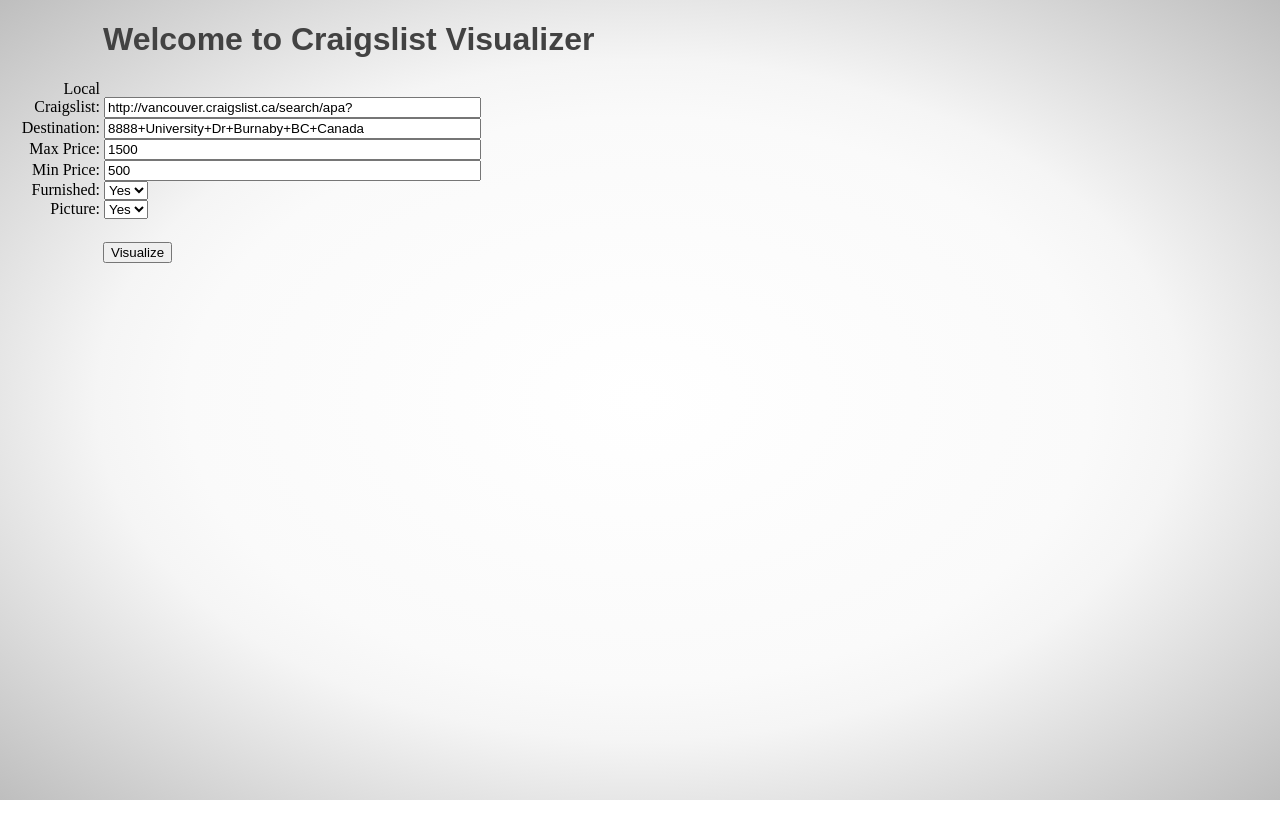
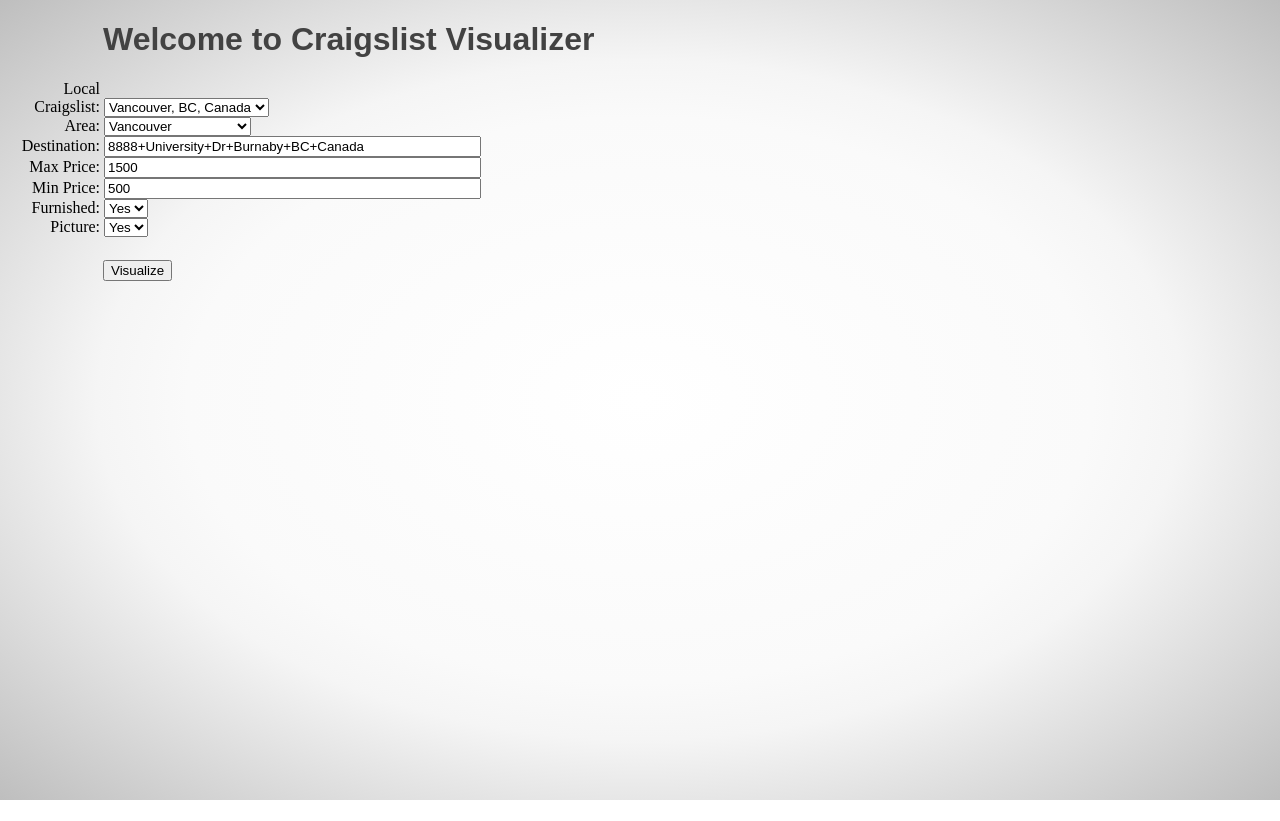
Before and after one commit to udinkar/cv, a browser extension: page index.html in a window 1280 px wide. Both pictures are taken after a click on the button "Visualize". Drawn offline with Linux system fonts and the light colour scheme; no server answers.

Commit message:
Add area parameter and extract links

```diff
--- a/index.html
+++ b/index.html
@@ -10,8 +10,23 @@
 
     <div>
     <label for="localCL">Local Craigslist: </label>
-    <input type="text" id="localCL" value="http://vancouver.craigslist.ca/search/apa?">
+    <select id="localCL">
+    <option value="http://vancouver.craigslist.ca/search/">Vancouver, BC, Canada</option>
+    </select>
     </div>
+
+    <div>
+    <label for="area">Area: </label>
+    <select id="area">
+    <option value="van/apa/">Vancouver</option>
+    <option value="apa/">All Vancouver</option>
+    <option value="bnc/apa/">Burnaby/NewWest</option>
+    <option value="rds/apa/">Delta/Surrey/Langley</option>
+    <option value="nvn/apa/">North Shore</option>
+    <option value="rch/apa/">Richmond</option>
+    <option value="pml/apa/">Tricities/Pitt/Maple</option>
+  	</select>
+  	</div>
 
     <div>
     <label for="destination">Destination: </label>
--- a/visualize.js
+++ b/visualize.js
@@ -1,9 +1,8 @@
 (function(context){
 	var createURL = function() {
 		var URL;
-		// Append allowed URLs to permissions in manifest file
-		// Check the URL here against a pre-defined list
 		URL = document.getElementById("localCL").value;
+		URL = URL + document.getElementById("area").value + "?";
 		if (document.getElementById("pic").value === "yes")
 			URL = URL + "hasPic=1&";
 		if (document.getElementById("minprice").value && (Number.parseFloat(document.getElementById("minprice").value) > 0))
@@ -14,6 +13,17 @@
 			URL = URL + "is_furnished=1&";
 		return URL;
 	};
+
+	var extractLinks = function(page) {
+		var content = page.documentElement.getElementsByClassName("content")[0];
+		var aElements = $(content).find('.i');
+		var links = [];
+		for (var i=0; i<aElements.length; i++) {
+			links[i] = aElements[i].href;
+		}
+		return links;
+	};
+
 	document.getElementById('visualize').addEventListener('click', function() {
 		//var iframe = document.getElementsByTagName('iframe')[0];
 		//iframe.src("http://vancouver.craigslist.ca/search/apa?hasPic=1&min_price=500&max_price=1500&is_furnished=1")
@@ -24,7 +34,7 @@
 		xhr.open('GET', createURL(), true);
 		xhr.onload = function(e) {
 			var clPage = this.response;
-			var content = clPage.documentElement.getElementsByClassName("content")[0];
+			var links = extractLinks(clPage);
 			debugger;
 		};
 		xhr.send();
```
Also changed, not shown: manifest.json.
